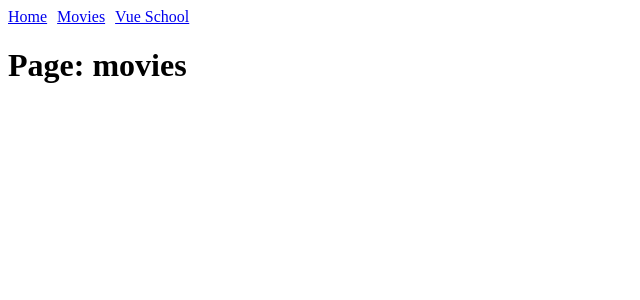
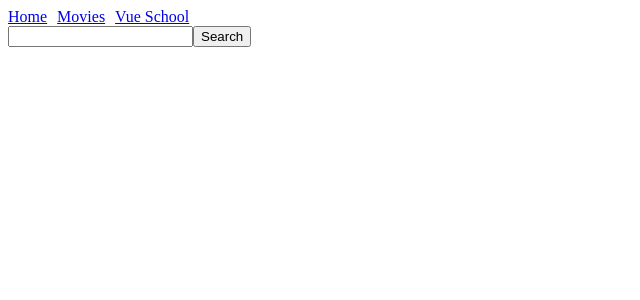
Before and after one commit to regislopeseso/nuxt-app, a Nuxt app: page /movies in a window 1280 px wide. Shown: the top 300 px of the page, without its empty margins (0-640 px from the left). Built offline with nearby package versions, Linux system fonts and the light colour scheme.

Commit message:
Fetch Data with $fetch

```diff
--- a/app/pages/movies/index.vue
+++ b/app/pages/movies/index.vue
@@ -1,7 +1,50 @@
-<script setup lang="ts"></script>
+<script setup>
+  const query = ref("");
+  const movies = ref([]);
+
+  async function search() {
+    const { Search } = await $fetch(
+      `http://www.omdbapi.com/?apikey=4996b3da&s=${query.value}`
+    );
+    movies.value = Search;
+  }
+</script>
 
 <template>
-  <h1>Page: movies</h1>
+  <form @submit.prevent="search">
+    <input
+      type="text"
+      v-model="query"
+    />
+    <button>Search</button>
+  </form>
+
+  <ul
+    style="
+      display: flex;
+      flex-wrap: wrap;
+      gap: 10px;
+      list-style: none;
+    "
+  >
+    <li
+      v-for="movie in movies"
+      :key="movie.imdbID"
+    >
+      <NuxtLink
+        :to="{
+          name: 'movies-id',
+          params: { id: movie.imdbID },
+        }"
+      >
+        <img
+          :src="movie.Poster"
+          :alt="movie.Title"
+          width="300"
+        />
+      </NuxtLink>
+    </li>
+  </ul>
 </template>
 
 <style scoped></style>
```
Also changed, not shown: 1 other file (tests, documents, lock files or other folders).
